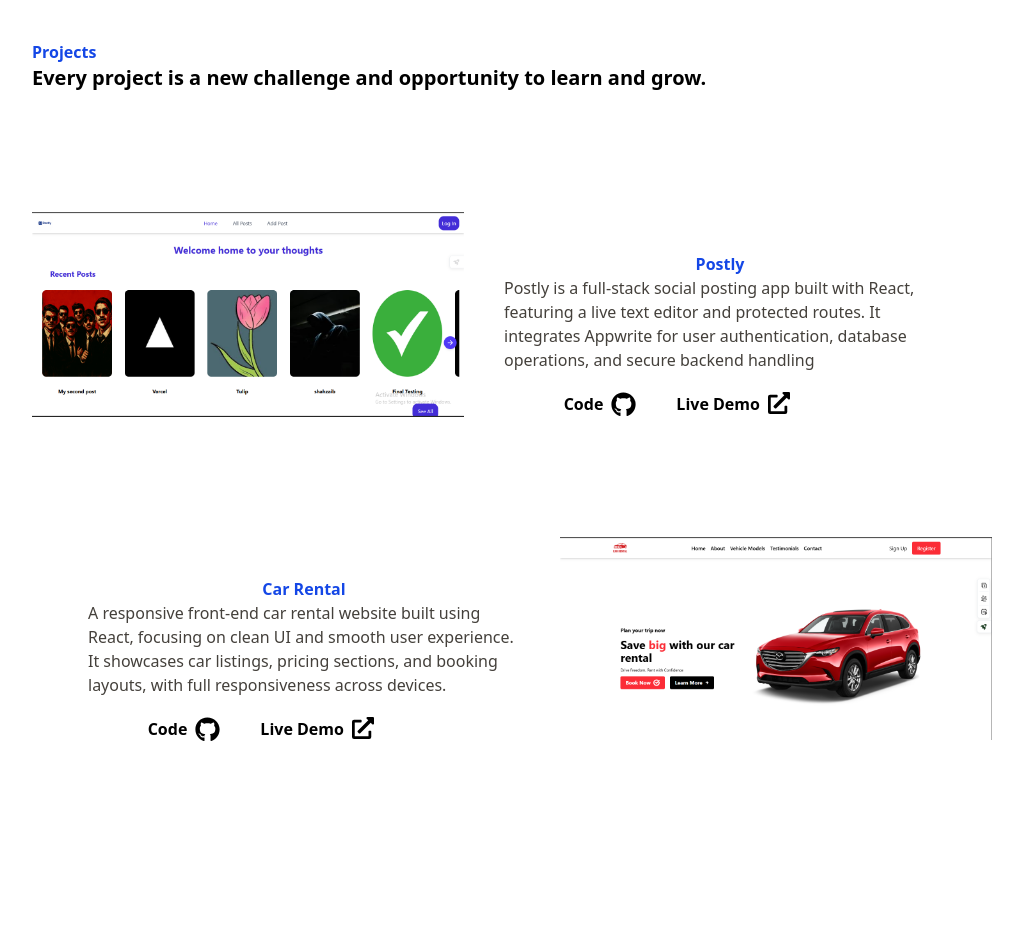
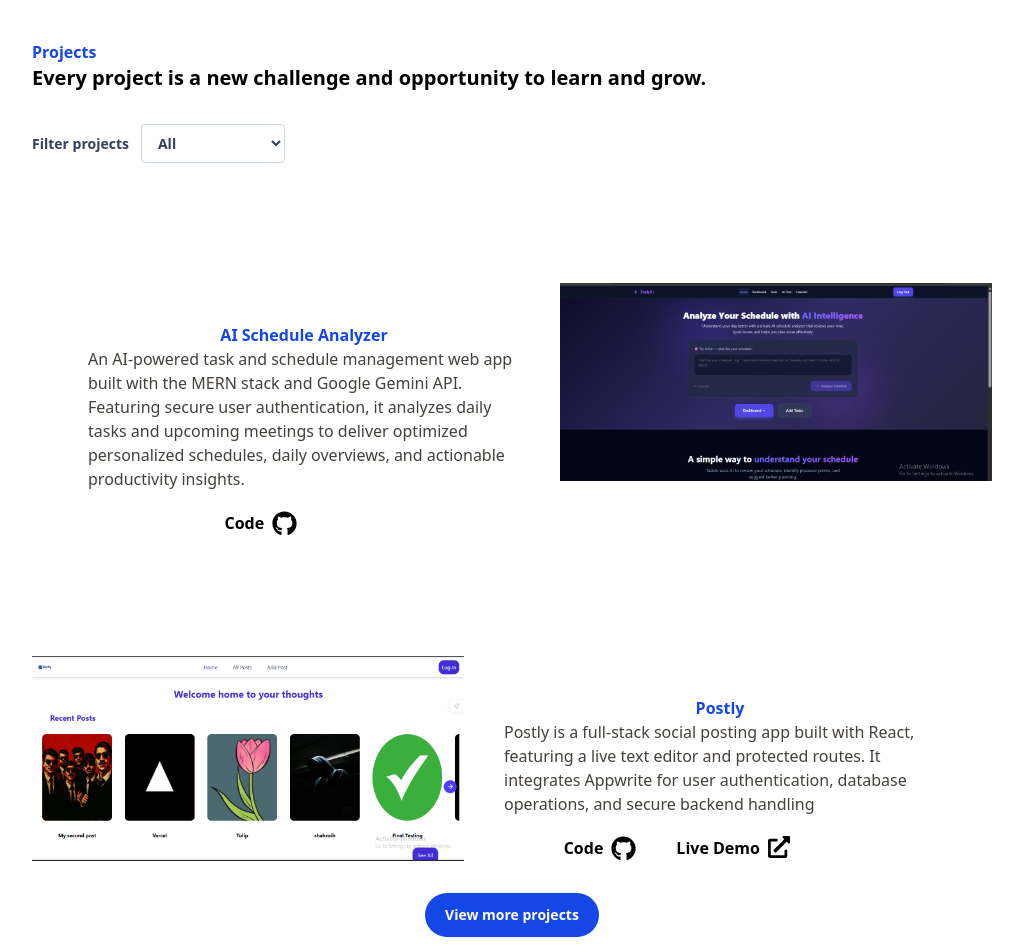
Before and after one commit to Aman-khan8/Portfolio, a React (Vite) app: page / in a window 1280 px wide. Shown: the part 1480-2432 px from the top of the page, without its empty margins (128-1151 px from the left). Built offline with nearby package versions, Linux system fonts and the light colour scheme.

Commit message:
added some new information

```diff
--- a/src/Components/projectCard.jsx
+++ b/src/Components/projectCard.jsx
@@ -2,6 +2,9 @@ import React from "react";
 import { FaExternalLinkAlt, FaGithub } from "react-icons/fa";
 
 function ProjectCard(props) {
+  const hasCodeLink = Boolean(props.codeLink);
+  const hasLiveDemoLink = Boolean(props.liveDemoLink);
+
   return (
     <div
       className={`w-full md:flex gap-x-10 md:mt-30 mt-20 ${
@@ -9,7 +12,16 @@ function ProjectCard(props) {
       }`}
     >
       <div className="md:w-[45%] hover:scale-105 transition-transform duration-300">
-       <a href={props.liveDemoLink} target="_blank" rel="noopener noreferrer">
+        <a
+          href={props.liveDemoLink || "#"}
+          target="_blank"
+          rel="noopener noreferrer"
+          onClick={(event) => {
+            if (!props.liveDemoLink) {
+              event.preventDefault();
+            }
+          }}
+        >
           <img src={props.image} alt="project" />
         </a>
       </div>
@@ -22,19 +34,23 @@ function ProjectCard(props) {
         <span className="text-stone-700">{props.description}</span>
 
         <div className="flex gap-x-10 mt-5 md:w-[80%] justify-center">
+          {hasCodeLink && (
             <a href={props.codeLink} target="_blank" rel="noopener noreferrer">
               <div className="flex font-bold gap-x-2 cursor-pointer hover:text-gray-500">
-              <span >Code</span>
-              <FaGithub size={25}  />
+                <span>Code</span>
+                <FaGithub size={25} />
               </div>
             </a>
+          )}
 
+          {hasLiveDemoLink && (
             <a href={props.liveDemoLink} target="_blank" rel="noopener noreferrer">
               <div className="flex font-bold gap-x-2 cursor-pointer hover:text-gray-500">
                 <span className="">Live Demo</span>
                 <FaExternalLinkAlt size={22} className="" />
               </div>
             </a>
+          )}
         </div>
       </div>
     </div>
--- a/src/Sections/Experience.jsx
+++ b/src/Sections/Experience.jsx
@@ -4,6 +4,7 @@ import ExperienceCard from "../Components/experienceCard";
 import hackathon1 from "../assets/hackathon1.jpeg"
 import hackathon2 from "../assets/hackathon2.jpeg"
 import hackathon3 from "../assets/hackathon3.jpeg"
+import Navtacc_test from "../assets/Nactac_result.jpeg"
 import { FaArrowLeft, FaArrowRight } from "react-icons/fa";
 
 function Experience() {
@@ -60,6 +61,9 @@ function Experience() {
                 description="Completed a 5-week Web Development internship at PEL, where I enhanced my React and backend development skills while working under the supervision of experienced IT professionals on real-world projects."
                 liveDemoLink="https://www.linkedin.com/in/aman-khan-82970a294/recent-activity/all/"
               />
+               <ExperienceCard
+                image={Navtacc_test}
+                description="Rigorous assessment and practical training covering end-to-end full-stack engineering, secure authentication, database design, and production deployment using the MERN stack"   />
 
               <ExperienceCard
                 image={hackathon1}
--- a/src/Sections/Projects.jsx
+++ b/src/Sections/Projects.jsx
@@ -1,26 +1,110 @@
-import React from "react";
-import project1 from "../assets/project1.png"
-import project2 from "../assets/project2.png"
+import React, { useMemo, useState } from "react";
+import project1 from "../assets/project1.png";
+import project2 from "../assets/project2.png";
+import project3 from "../assets/AI_schedule_Analyzer.png";
 
 import ProjectCard from "../Components/projectCard";
 
-function Projects(){
-return <>
-         <div className=" flex justify-center items-center">
+const projects = [
+  {
+    title: "AI Schedule Analyzer",
+    description:
+      "An AI-powered task and schedule management web app built with the MERN stack and Google Gemini API. Featuring secure user authentication, it analyzes daily tasks and upcoming meetings to deliver optimized personalized schedules, daily overviews, and actionable productivity insights.",
+    image: project3,
+    codeLink: "https://github.com/Aman-khan8/AI-Schedule-Analyzer",
+    liveDemoLink: "",
+    category: "front",
+    reverse: true,
+  },
+  {
+    title: "Postly",
+    description:
+      "Postly is a full-stack social posting app built with React, featuring a live text editor and protected routes. It integrates Appwrite for user authentication, database operations, and secure backend handling",
+    image: project1,
+    codeLink: "https://github.com/Aman-khan8/Postly",
+    liveDemoLink: "https://postly-five.vercel.app/",
+    category: "front",
+    reverse: false,
+  },
+  {
+    title: "Car Rental",
+    description:
+      "A responsive front-end car rental website built using React, focusing on clean UI and smooth user experience. It showcases car listings, pricing sections, and booking layouts, with full responsiveness across devices.",
+    image: project2,
+    codeLink: "https://github.com/Aman-khan8/Car-Rental",
+    liveDemoLink: "https://aman-khan8.github.io/Car-Rental/",
+    category: "front",
+    reverse: true,
+  },
+];
 
-            <div className="w-[75%] flex-col justify-center items-center">
-                 <div className="flex-col ">
-            <h2 className="text-blue-700 font-bold">Projects</h2>
-            <span className="md:text-xl font-bold">Every project is a new challenge and opportunity to learn and grow.</span>
-            </div>
-              <ProjectCard title="Postly" description="Postly is a full-stack social posting app built with React, featuring a live text editor and protected routes. It integrates Appwrite for user authentication, database operations, and secure backend handling" image={project1} codeLink="https://github.com/Aman-khan8/Postly" liveDemoLink="https://postly-five.vercel.app/"   reverse={false}/>
+function Projects() {
+  const [selectedCategory, setSelectedCategory] = useState("all");
+  const [showAllProjects, setShowAllProjects] = useState(false);
 
-              <ProjectCard title="Car Rental" description="A responsive front-end car rental website built using React, focusing on clean UI and smooth user experience. It showcases car listings, pricing sections, and booking layouts, with full responsiveness across devices." image={project2} codeLink="https://github.com/Aman-khan8/Car-Rental" liveDemoLink="https://aman-khan8.github.io/Car-Rental/"   reverse={true}/>
+  const filteredProjects = useMemo(() => {
+    return selectedCategory === "all"
+      ? projects
+      : projects.filter((project) => project.category === selectedCategory);
+  }, [selectedCategory]);
 
-            </div>
-             </div>
+  const visibleProjects = showAllProjects
+    ? filteredProjects
+    : filteredProjects.slice(0, 2);
 
-</>
+  return (
+    <div className="flex justify-center items-center">
+      <div className="w-[75%] flex-col justify-center items-center">
+        <div className="flex-col">
+          <h2 className="text-blue-700 font-bold">Projects</h2>
+          <span className="md:text-xl font-bold">
+            Every project is a new challenge and opportunity to learn and grow.
+          </span>
+        </div>
+
+        <div className="mt-8 flex flex-col gap-3 md:flex-row md:items-center md:justify-between">
+          <label className="text-sm font-semibold text-slate-700">
+            Filter projects
+            <select
+              className="ml-3 rounded border border-slate-300 px-3 py-2"
+              value={selectedCategory}
+              onChange={(event) => {
+                setSelectedCategory(event.target.value);
+                setShowAllProjects(false);
+              }}
+            >
+              <option value="all">All</option>
+              <option value="front">Front Projects</option>
+            </select>
+          </label>
+        </div>
+
+        {visibleProjects.map((project, index) => (
+          <ProjectCard
+            key={`${project.title}-${index}`}
+            title={project.title}
+            description={project.description}
+            image={project.image}
+            codeLink={project.codeLink}
+            liveDemoLink={project.liveDemoLink}
+            reverse={project.reverse}
+          />
+        ))}
+
+        {filteredProjects.length > 2 && (
+          <div className="mt-8 flex justify-center">
+            <button
+              type="button"
+              onClick={() => setShowAllProjects((prev) => !prev)}
+              className="rounded-full bg-blue-700 px-5 py-3 text-sm font-semibold text-white hover:bg-blue-800"
+            >
+              {showAllProjects ? "View less" : "View more projects"}
+            </button>
+          </div>
+        )}
+      </div>
+    </div>
+  );
 }
 
-export default Projects
+export default Projects;
--- a/src/Sections/home.jsx
+++ b/src/Sections/home.jsx
@@ -14,7 +14,12 @@ function home(){
 
   useEffect(() => {
     const typed = new Typed(el.current, {
-      strings: ["Front-End Developer ", "Future MERN Stack Web Engineer","CS Student (UCP)"],
+strings: [
+  "Full Stack Developer",
+  "CS Student @ UCP",
+  "Aspiring AI Engineer",
+  "MERN Stack & GenAI Developer"
+],
       typeSpeed: 50,
       backSpeed: 35,
       backDelay: 1000,
```
Also changed, not shown: src/assets/AI_schedule_Analyzer.png (added), src/assets/Nactac_result.jpeg (added). Lines whose indentation alone changed are shown as unchanged.
